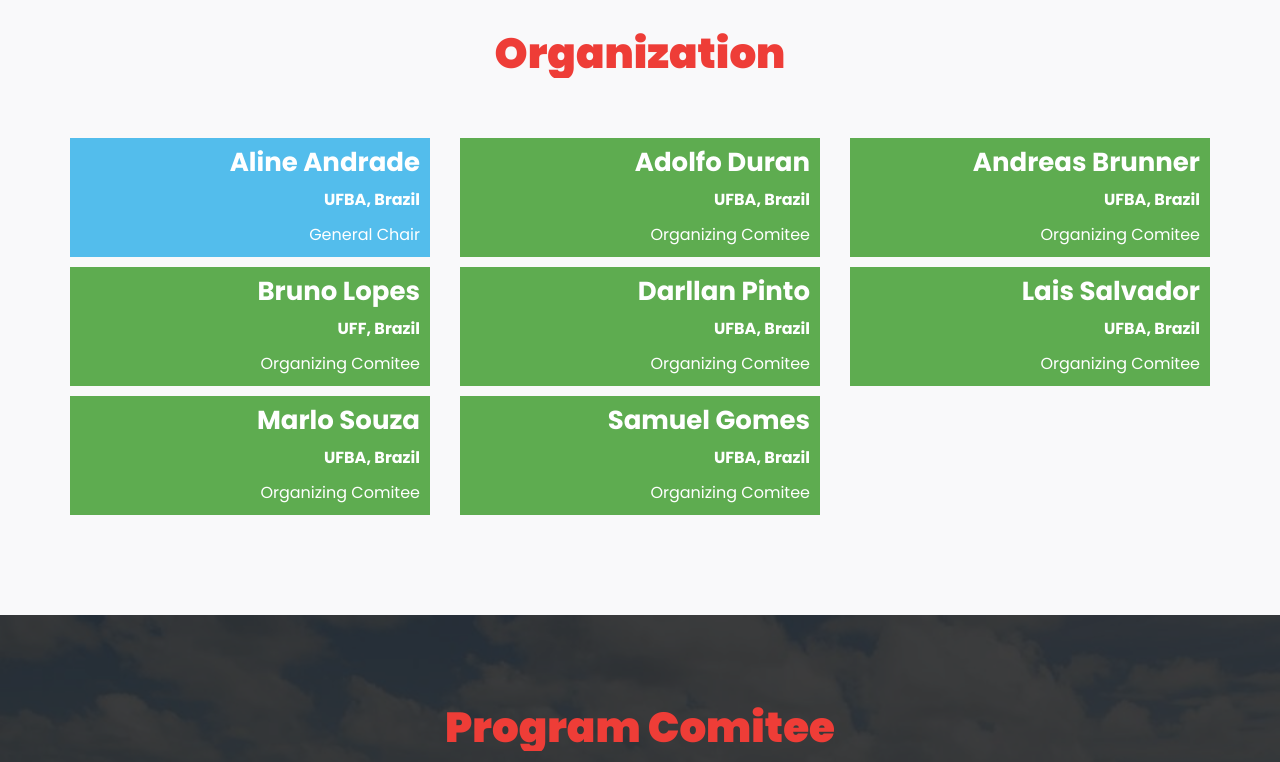
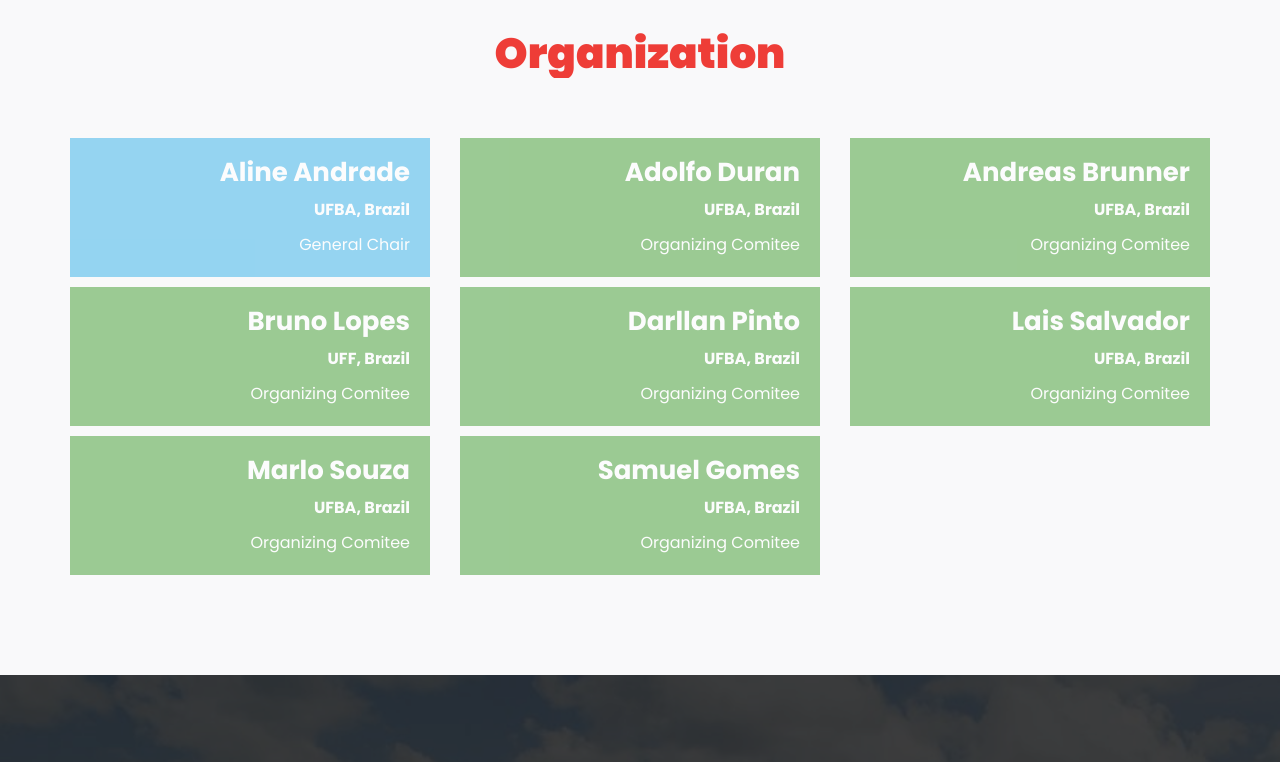
Before and after one commit to eibatatao/LSFA20, a plain HTML site: page index.html in a window 1280 px wide. Shown: the part 4080-4842 px from the top of the page. Drawn offline with Linux system fonts and the light colour scheme.

Commit message:
speakers transparency

```diff
--- a/css/style.css
+++ b/css/style.css
@@ -517,6 +517,7 @@ textarea.input {
 .speaker {
   position: relative;
   margin-bottom: 10px;
+  opacity:0.6;
 }
 
 .speaker:after {
@@ -532,8 +533,8 @@ textarea.input {
   transition: 0.3s all;
 }
 
-.speaker:hover:after {
-  opacity: 0.8;
+.speaker:hover {
+  opacity: 1;
 }
 
 .speaker .speaker-img>img {
@@ -549,7 +550,7 @@ textarea.input {
 
 .speaker .speaker-content {
   position: relative;
-  padding: 10px;
+  padding: 20px;
   background: #5eac50;
   text-align: right;
   z-index: 20;
@@ -557,7 +558,7 @@ textarea.input {
 
 .speaker .speaker-contentg {
   position: relative;
-  padding: 10px;
+  padding: 20px;
   background: #53bdec;
   text-align: right;
   z-index: 20;
--- a/index.html
+++ b/index.html
@@ -355,7 +355,7 @@ At least one of the authors should register for the workshop. Previous proceedin
 				<!-- section title -->
 
 				<!-- speaker -->
-				<div class="col-md-4 col-sm-4">
+				<div class="col-md-4 col-sm-6">
 					<div class="speaker">
 							<div class="speaker-contentg">
 								<h2>Aline Andrade</h2>
@@ -377,7 +377,7 @@ At least one of the authors should register for the workshop. Previous proceedin
 					</div>
 				<!-- /speaker -->
         <!-- speaker -->
-				<div class="col-md-4 col-sm-4">
+				<div class="col-md-4 col-sm-6">
 					<div class="speaker">
 							<div class="speaker-content">
 								<h2>Andreas Brunner</h2>
@@ -389,7 +389,7 @@ At least one of the authors should register for the workshop. Previous proceedin
 				<!-- /speaker -->
 
         <!-- speaker -->
-				<div class="col-md-4 col-sm-4">
+				<div class="col-md-4 col-sm-6">
 					<div class="speaker">
 							<div class="speaker-content">
 								<h2>Bruno Lopes</h2>
@@ -401,7 +401,7 @@ At least one of the authors should register for the workshop. Previous proceedin
 				<!-- /speaker -->
 
         <!-- speaker -->
-				<div class="col-md-4 col-sm-4">
+				<div class="col-md-4 col-sm-6">
 					<div class="speaker">
 							<div class="speaker-content">
 								<h2>Darllan Pinto</h2>
```
